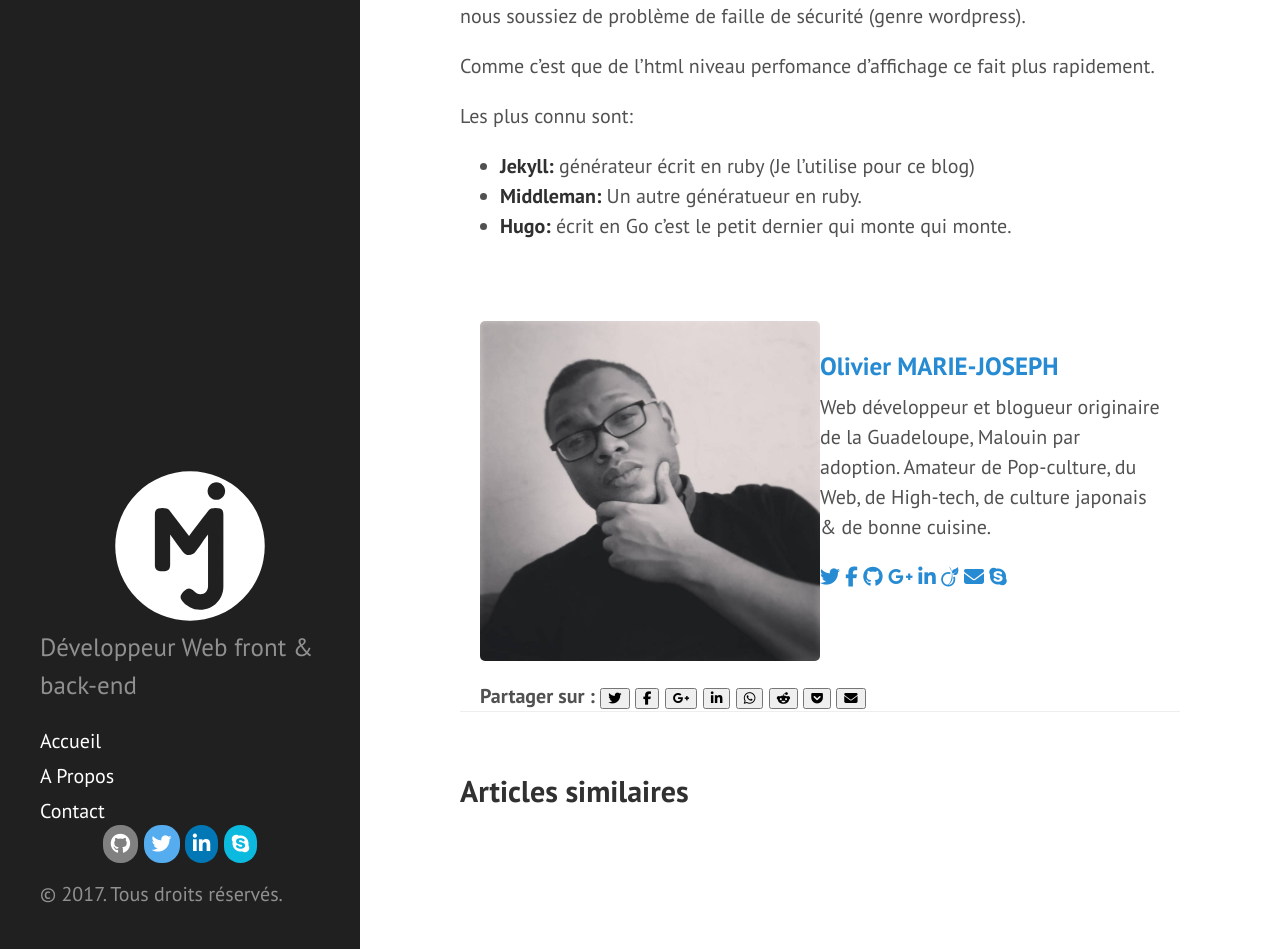
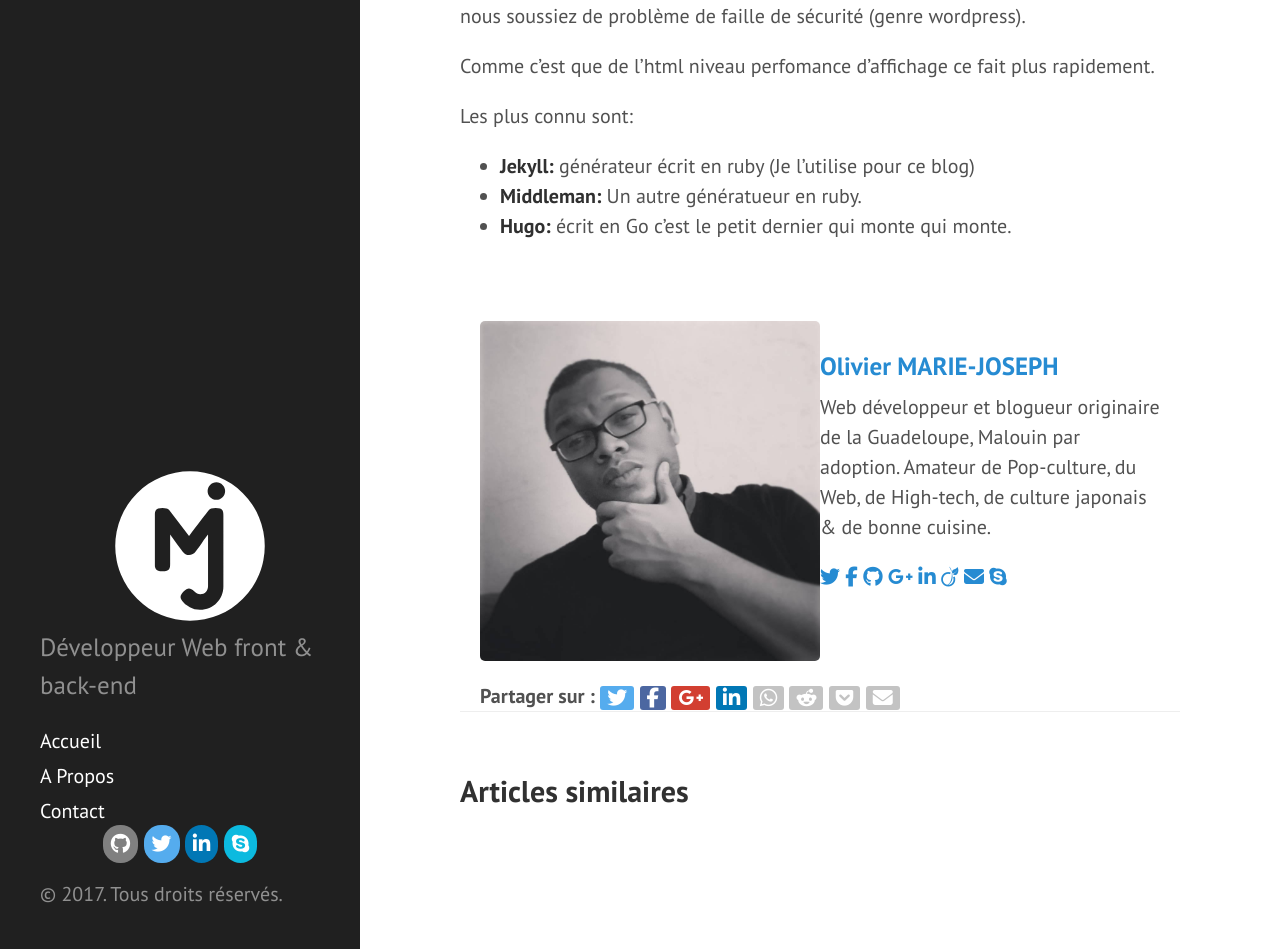
Before and after one commit to olivier-mj/olivier-mj.github.io, a Jekyll site: the page built from _posts/2017-05-30-les-generateurs-de-site-statique-la-nouvelle-tendance.md, in a window 1280 px wide and 1400 px high, scrolled down 1113 px. Shown: the part 451-1400 px from the top of the window. Built offline with Jekyll 4.4.1, drawn with Linux system fonts in a browser that asks for light colours; nearby versions of some CDN libraries; a script that is not in the unit is left out; comment, search, counter and statistics services are not loaded.

Commit message:
Updated main.css

```diff
--- a/public/css/main.css
+++ b/public/css/main.css
@@ -112,3 +112,80 @@
     padding-top: 20px;
     font-size: 1.115em;
 }
+
+
+.share_button {
+  display: inline-block;
+  text-align: center;
+  line-height: 1;
+  cursor: pointer;
+  -webkit-appearance: none;
+  transition: background-color 0.25s ease-out, color 0.25s ease-out;
+  vertical-align: middle;
+  border: 1px solid transparent;
+  border-radius: 3px;
+  font-size: 1em;
+  background-color: #c3c3c3;
+  color: #fff; }
+
+.share_twitter {
+  background-color: #55ACEE; }
+
+.share_facebook {
+  background-color: #4C67A1; }
+
+.share_gplus {
+  background-color: #D23F31; }
+
+.share_linkedin {
+  background-color: #0177B5; }
+
+@media only screen and (min-width: 37.5rem) {
+  .author {
+    padding: 3.125rem 0; }
+    .author img {
+      float: left;
+      margin-right: 3.125rem; }
+    .author .def {
+      margin: 0;
+      padding-top: 1.563rem; }
+    .author .desc {
+      font-size: 1.25rem; }
+    .author .details {
+      text-align: center; } }
+.author {
+  background: #f2f2f2;
+  display: table;
+  width: 100%;
+  padding: 2.5rem 0;
+  margin: 2.5rem 0; }
+  .author .details {
+    margin: auto;
+    max-width: 50rem;
+    padding: 0 1.25rem; }
+  .author img {
+    border-radius: 50%;
+    display: block;
+    margin: auto; }
+  .author .img-rounded {
+    border-radius: 50%; }
+  .author .def {
+    color: #808080;
+    font-size: 1.125rem;
+    font-family: 'Open Sans', sans-serif;
+    font-weight: 300;
+    font-style: normal;
+    margin: .625rem; }
+  .author .name {
+    margin: 0; }
+  .author .desc {
+    font-family: 'Open Sans',sans-serif;
+    font-weight: 300;
+    font-style: normal;
+    margin: .625rem;
+    font-size: 1rem; }
+  .author a {
+    transition: all .25s ease; }
+  .author .email {
+    text-decoration: none;
+    color: #0562dc; }
```
